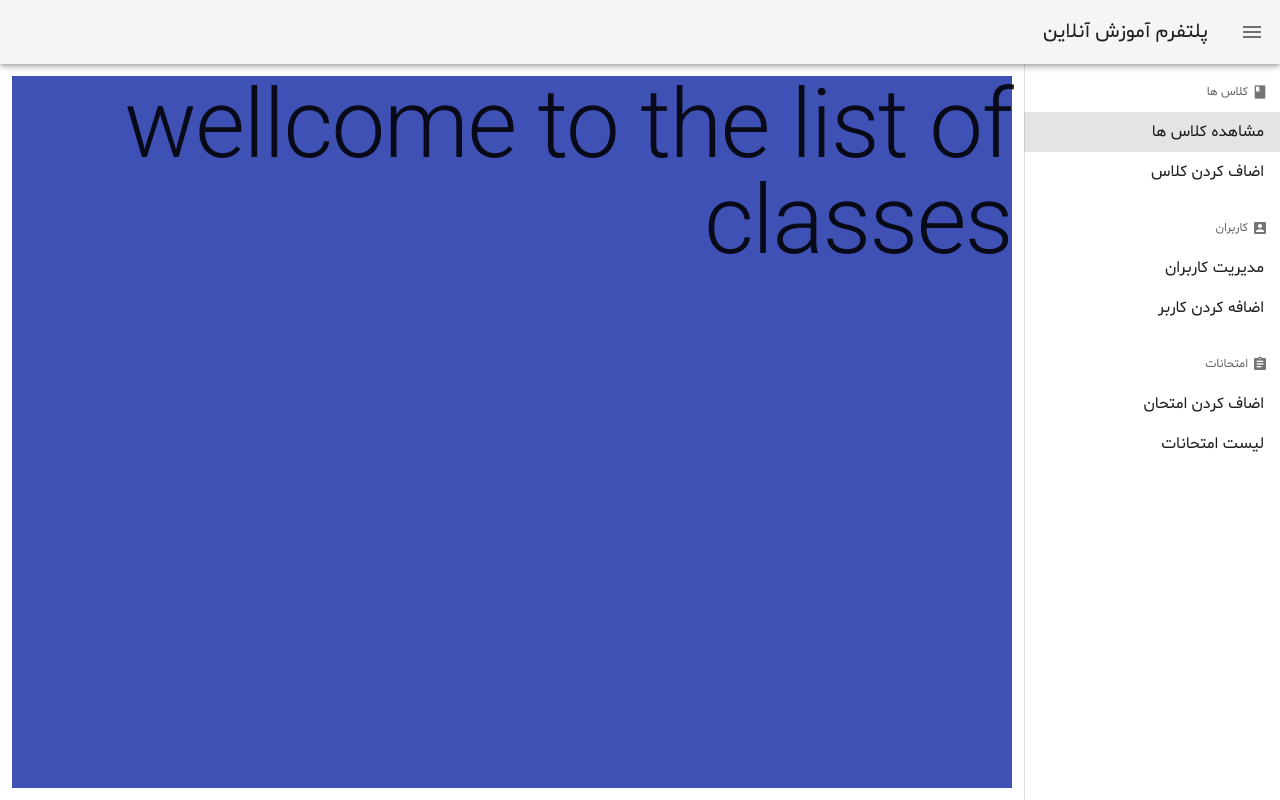
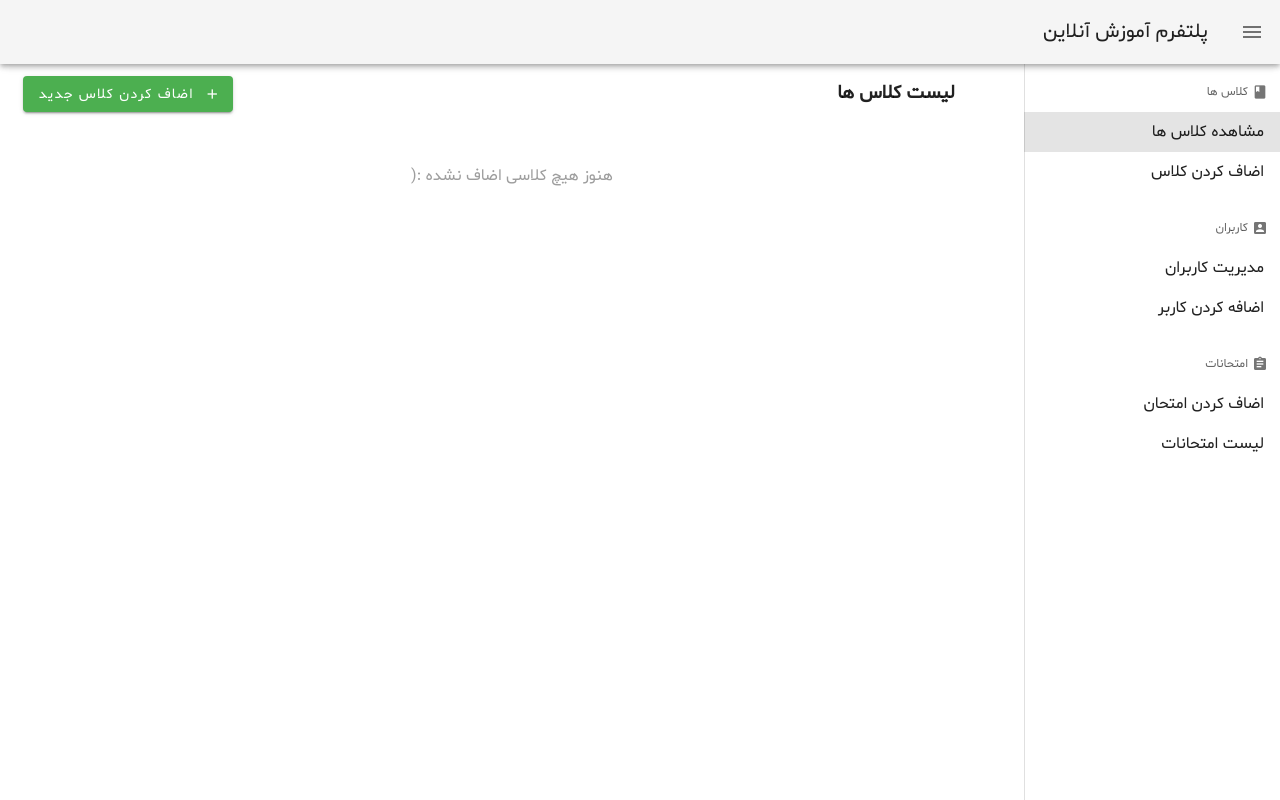
Before and after one commit to spsina/online_class_system, a Vue app: page /class in a window 1280 px wide. Built offline with nearby package versions, Linux system fonts and the light colour scheme.

Commit message:
class list, top bar design

```diff
--- a/src/App.vue
+++ b/src/App.vue
@@ -38,7 +38,7 @@
     </v-app-bar>
 
      <v-main>
-      <v-container class="fill-height"
+      <v-container
         fluid
       >
         <router-view></router-view>
--- a/src/components/class/ListClass.vue
+++ b/src/components/class/ListClass.vue
@@ -1,13 +1,41 @@
 <template>
-    <div class="fill-height indigo" left>
-        <h1 class="display-4"> wellcome to the list of classes </h1>
+    <div >
+        <v-row>
+            <v-col
+                cols="6"
+                md="3"
+                align-self="center"
+                style="text-align: center"
+                >
+            <h3 class="mx-auto heading">لیست کلاس ها</h3>
+            </v-col>
+            <v-spacer></v-spacer>
+            <v-col
+                cols="6"
+                md="3"
+                style="text-align: center"
+                >
+                <v-btn class="ma-auto success ">
+                    <v-icon small left>add</v-icon>
+                    اضاف کردن کلاس جدید
+                </v-btn>
+            </v-col>
+        </v-row>
+        <v-row v-if="!classes.length">
+            <p class="mx-auto my-10 grey--text">هنوز هیچ کلاسی اضاف نشده :(</p>
+        </v-row>
     </div>
 </template>
 
 <script>
 export default {
+    data() {
+        return {
+            classes: []
+        }
+    },
+
     mounted() {
-        alert("hi");
     }
 }
 </script>
```
